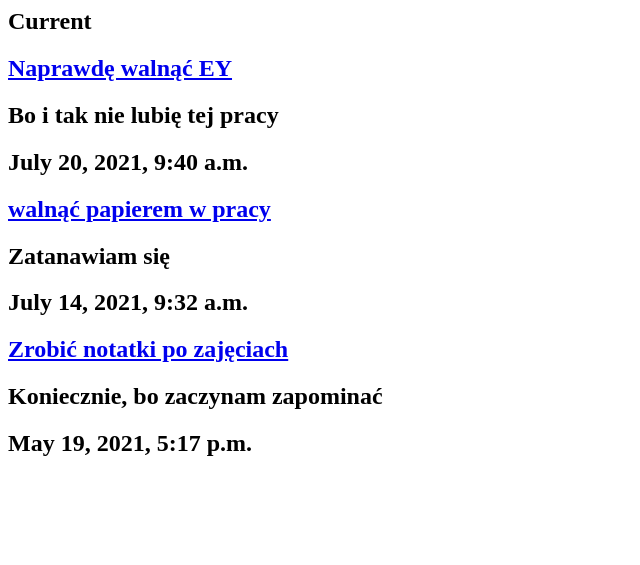
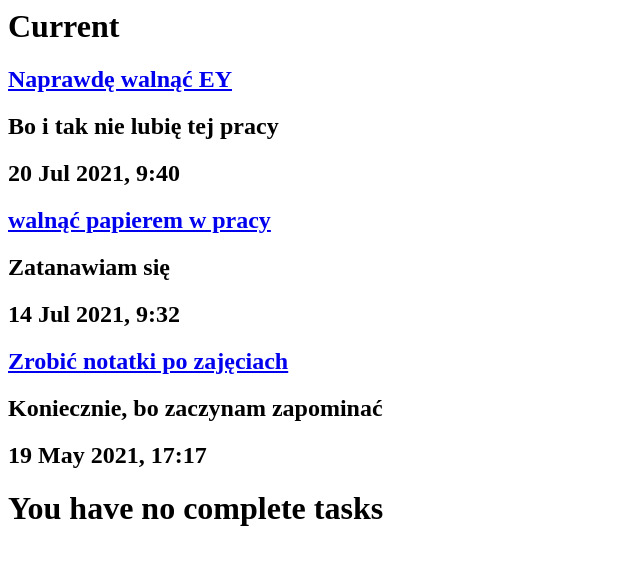
Before and after one commit to AnnaMrowca/toDoApp, a Django app: page /tasks in a window 1280 px wide. Shown: the top 565 px of the page, without its empty margins (0-640 px from the left). Run offline with Django 3.2, Linux system fonts and the light colour scheme; a user stored in the database is signed in; data comes from the database, SQL or seed files in the repository; both versions use the stored data as it was after the commit.

Commit message:
adding functionality to show complete of undergoing tasks in tasks.html

```diff
--- a/toDo/templates/tasks.html
+++ b/toDo/templates/tasks.html
@@ -1,13 +1,29 @@
 {% if current %}
-<h2>Current</h2>
+<h1>Current</h1>
+{% else %}
+<h1>You have no more tasks.</h1>
 {% endif %}
+
 <!-- dodać napiś ,że skończone, if -->
 
 {% for task in current %}
 <a href="{% url 'edit' task.id %}"><h2>{{task.title}}</h2></a>
 
 <h2>{{task.description}}</h2>
-<h2>{{task.creation_date}}</h2>
+<h2>{{task.creation_date|date:"d M Y, G:i"}}</h2>
+
+{% endfor %}
+
+{% if complete %}
+<h1>Completed</h1>
+{% else %}
+<h1>You have no complete tasks</h1>
+{% endif %}
+
+{% for task in complete %}
+<a href="{% url 'edit' task.id %}"><h2>{{task.title}}</h2></a>
+
+<h2>{{task.completion_date|date:"d M Y, G:i"}}</h2>
 
 {% endfor %}
 <!--Link z tytulem
```
Also changed, not shown: db.sqlite3.
